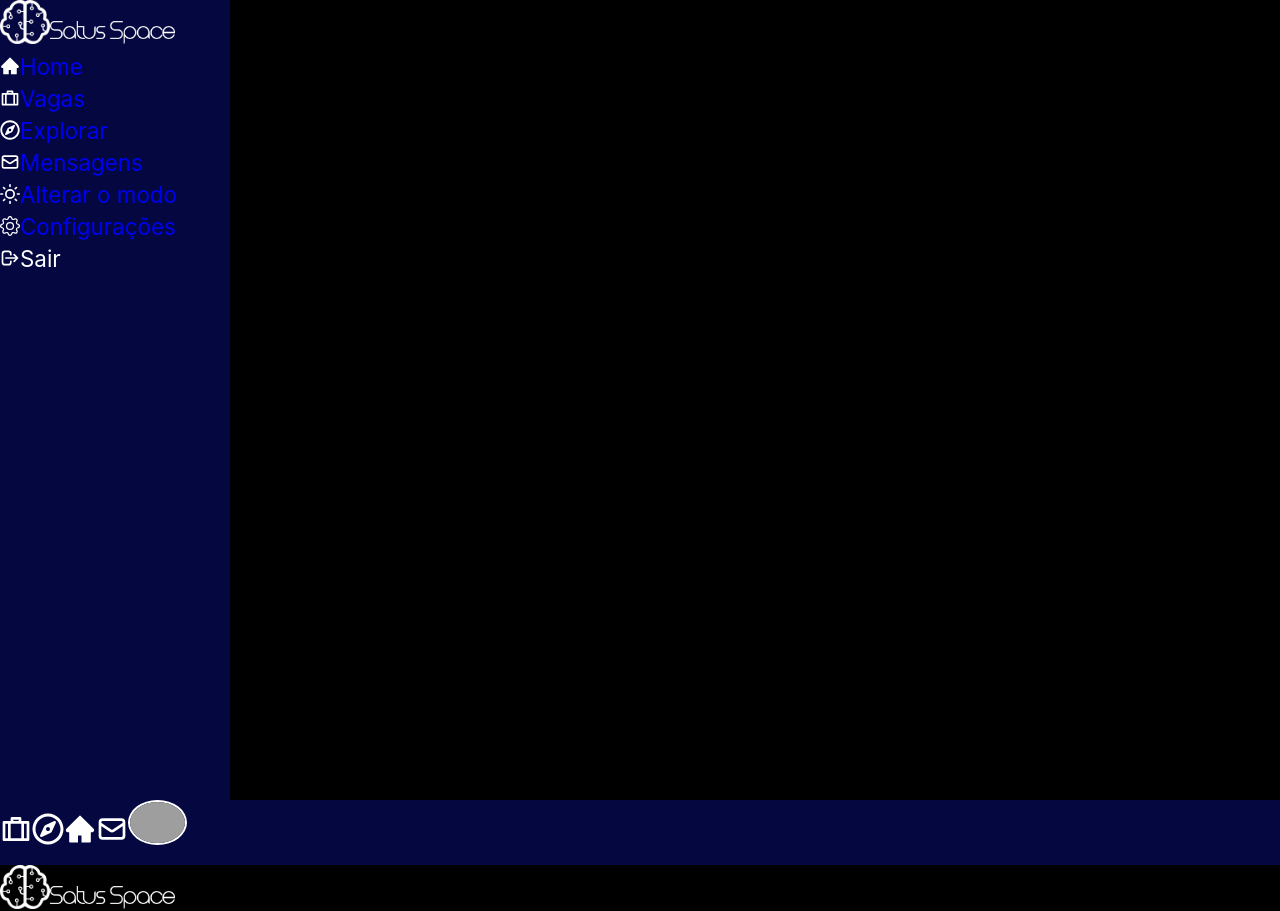
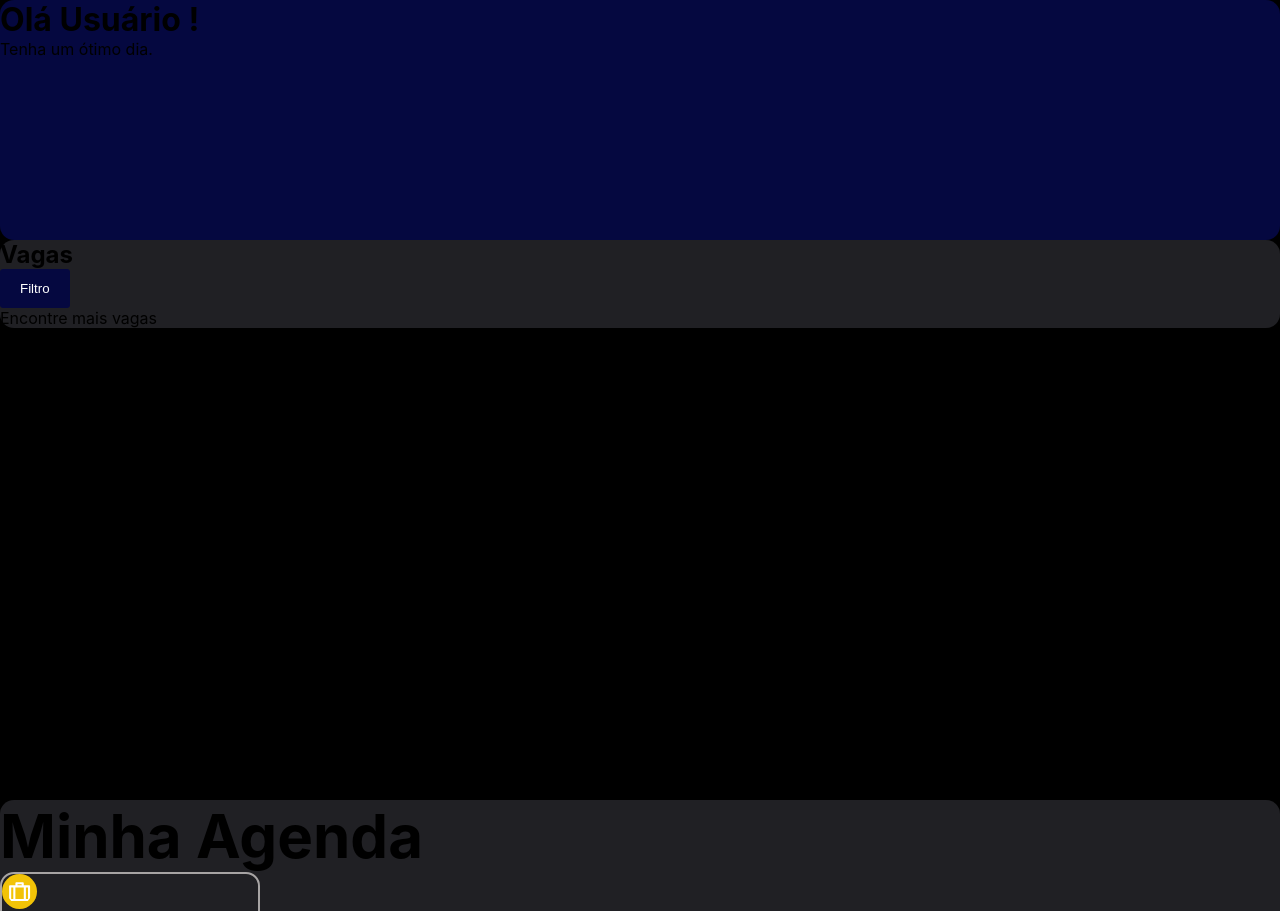
Before and after one commit to camily-cs/Satus-Space, a React (Create React App) app: page /User/Area in a window 1280 px wide. Shown: the top 911 px of the page. Built offline with nearby package versions, Linux system fonts and the light colour scheme; grey boxes are pictures that could not be loaded.

Commit message:
Fazendo o grid  da pagina usar area

```diff
--- a/src/pages/UserArea/UserArea.jsx
+++ b/src/pages/UserArea/UserArea.jsx
@@ -4,14 +4,99 @@ import "./style.css";
 
 import Sidebar from "../../components/SideBar";
 
+import { RiSuitcaseLine } from "react-icons/ri"
 
-function UserArea(){
-    return(
+
+function UserArea() {
+    return (
         <>
-            <Sidebar/>
 
-            <div className="container perfil-area ">
-                <div className="row">
+
+            <div className="container text-white">
+                <div className="row gx-2 gy-2">
+
+
+                    <div className="col-9 b">
+
+                        <div className="row gx-2 gy-2 ">
+
+                            <div className="col-12 welcome b">
+
+                                <div className="d-flex align-items-center welcome-section px-3">
+
+                                    <div>
+                                        <h1>Olá Usuário !</h1>
+                                        <p>Tenha um ótimo dia.</p>
+
+                                        {/* Falta a img */}
+
+                                    </div>
+
+                                </div>
+
+
+                            </div>
+
+
+                           {/*  Seção vagas */}
+                            <div className="col-12 vagas b">
+
+                                <div className="vagas-section">
+                                    <div className="d-flex justify-content-between card-header">
+
+                                        <h2>Vagas</h2>
+                                        <button className="">Filtro</button>
+
+                                    </div>
+
+                                    <div className="card-body">
+
+                                        {/* Componentizar */}
+
+                                    </div>
+
+
+                                    <div className="card-footer">
+
+                                        <p className="text-center" >Encontre mais vagas</p>
+
+                                    </div>
+                                </div>
+
+
+
+                            </div>
+                        </div>
+
+                    </div>
+
+                    <div className="col-3 b">
+
+                        <div className="agenda-section px-3">
+
+                            <h3>Minha Agenda</h3>
+                            <ul className=" justify-content-center">
+
+                                {/* Componetizar */}
+                                <li className="mx-auto d-flex align-items-center justify-content-center">
+
+                                    <RiSuitcaseLine/>
+
+                                    <div className="ms-4 text-center">
+                                        <p>Exntrevisa Empresa X</p>
+                                        <span>22 Julho - 10:00</span>
+                                    </div>
+
+                                </li>
+                            </ul>
+
+                        </div>
+
+
+
+                    </div>
+
+
 
                 </div>
             </div>
--- a/src/pages/UserArea/style.css
+++ b/src/pages/UserArea/style.css
@@ -1,3 +1,50 @@
-.perfil-area{
-    margin-left: 300px;
+/* .b{
+    border: 1px solid red;
+} */
+
+.vagas{
+    height: 70vh;
 }
+
+
+
+.vagas-section{
+    background-color: var(--bgcolor);
+    border-radius: 14px;
+}
+
+
+.welcome-section{
+    height: 30vh;
+    background-color: var(--cor02);
+    border-radius: 14px;
+}
+
+.agenda-section{
+    background-color: var(--bgcolor);
+    border-radius: 14px;
+    height: 100vh;
+}
+
+.agenda-section ul{
+    list-style: none;
+    padding: 0;
+}
+.agenda-section ul li{
+    border-radius: 14px;
+    border: 2px solid #A7A4A4  /* Passar como variavel no CSS */;
+    max-width: 260px ;
+}
+
+.agenda-section ul li p{
+    margin: 0px;
+    font-weight: bold;
+
+}
+
+.agenda-section ul li svg{
+    font-size: 2.2em;
+    background-color: var(--cor04);
+    border-radius: 50%;
+    padding: 5px;
+}
--- a/src/pages/Vagas/style.css
+++ b/src/pages/Vagas/style.css
@@ -9,12 +9,12 @@
     flex-direction: row;
 }
 
-h1{
+/* h1{
     color: white;
     padding-top: 20px;
     margin-left: 20px;
     margin-bottom: 30px;
-}
+} */
 
 .imgUsuario{
     border-radius: 50%;
```
